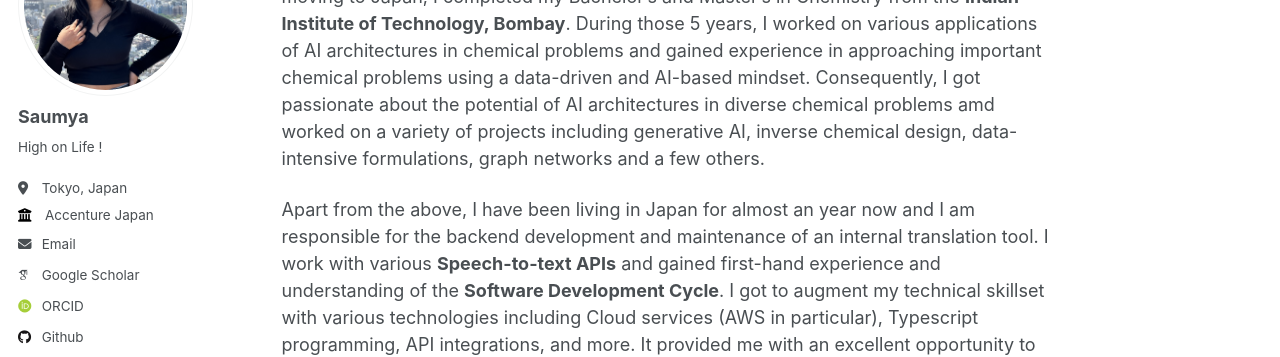
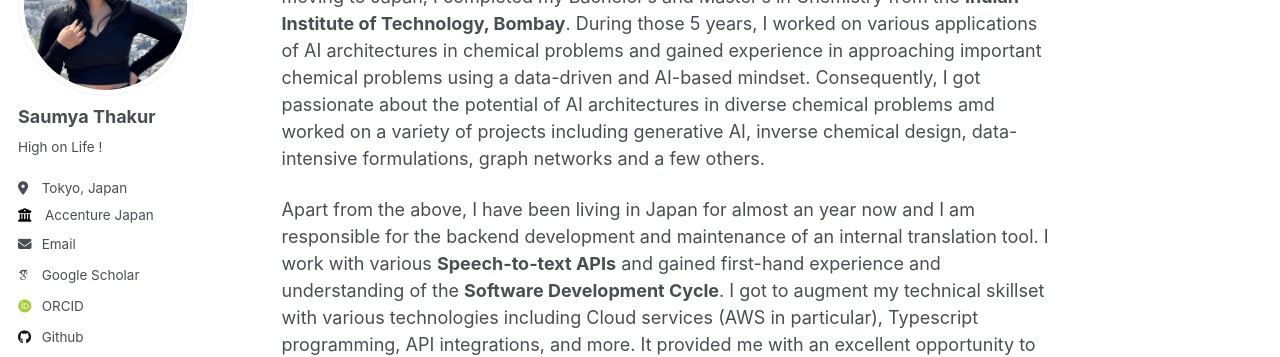
Before and after one commit to sthakurr/sthakurr.github.io, a Jekyll site: the page built from _pages/about.md, in a window 1280 px wide. Shown: the part 192-549 px from the top of the page. Built offline with Jekyll 4.4.1, drawn with Linux system fonts in a browser that asks for light colours; some web fonts are replaced.

Commit message:
corrected name

```diff
--- a/_config.yml
+++ b/_config.yml
@@ -22,7 +22,7 @@ repository               : "sthakurr/sthakurr.github.io"
 author:
   # Biographic information
   avatar           : "me.jpg"
-  name             : "Saumya"
+  name             : "Saumya Thakur"
   pronouns         : # example: "she/her"
   bio              : "High on Life !"
   location         : "Tokyo, Japan"
```
